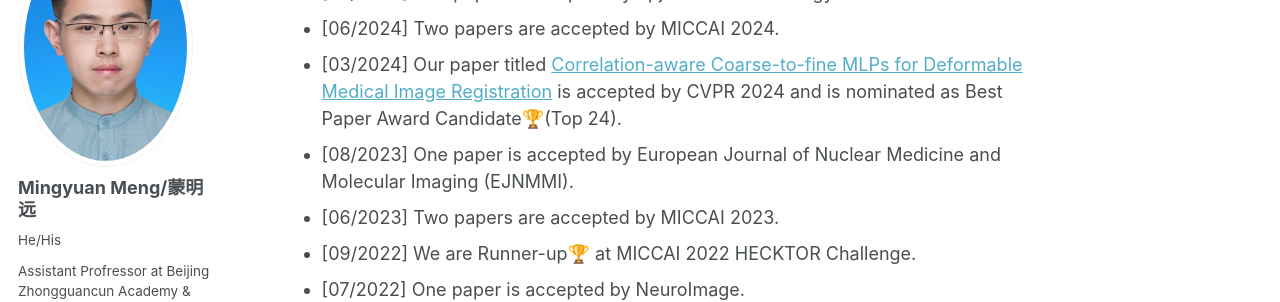
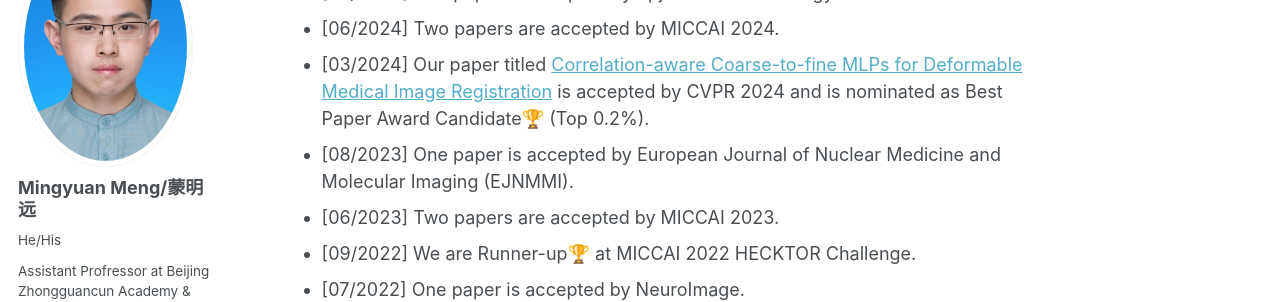
Before and after one commit to MungoMeng/mungomeng.github.io, a Jekyll site: the page built from _pages/about.md, in a window 1280 px wide and 900 px high, scrolled down 868 px. Shown: the part 179-481 px from the top of the window. Built offline with Jekyll 4.4.1, drawn with Linux system fonts in a browser that asks for light colours; some web fonts are replaced.

Commit message:
Update about.md

```diff
--- a/_pages/about.md
+++ b/_pages/about.md
@@ -26,7 +26,7 @@ News
 * [12/2024] One paper is accepted by Pattern Recognition (PR).
 * [08/2024] One paper is accepted by npj Precision Oncology.
 * [06/2024] Two papers are accepted by MICCAI 2024.
-* [03/2024] Our paper titled [Correlation-aware Coarse-to-fine MLPs for Deformable Medical Image Registration](https://arxiv.org/abs/2406.00123) is accepted by CVPR 2024 and is nominated as Best Paper Award Candidate🏆(Top 24).
+* [03/2024] Our paper titled [Correlation-aware Coarse-to-fine MLPs for Deformable Medical Image Registration](https://arxiv.org/abs/2406.00123) is accepted by CVPR 2024 and is nominated as Best Paper Award Candidate🏆 (Top 0.2%).
 * [08/2023] One paper is accepted by European Journal of Nuclear Medicine and Molecular Imaging (EJNMMI).
 * [06/2023] Two papers are accepted by MICCAI 2023.
 * [09/2022] We are Runner-up🏆 at MICCAI 2022 HECKTOR Challenge.
```
